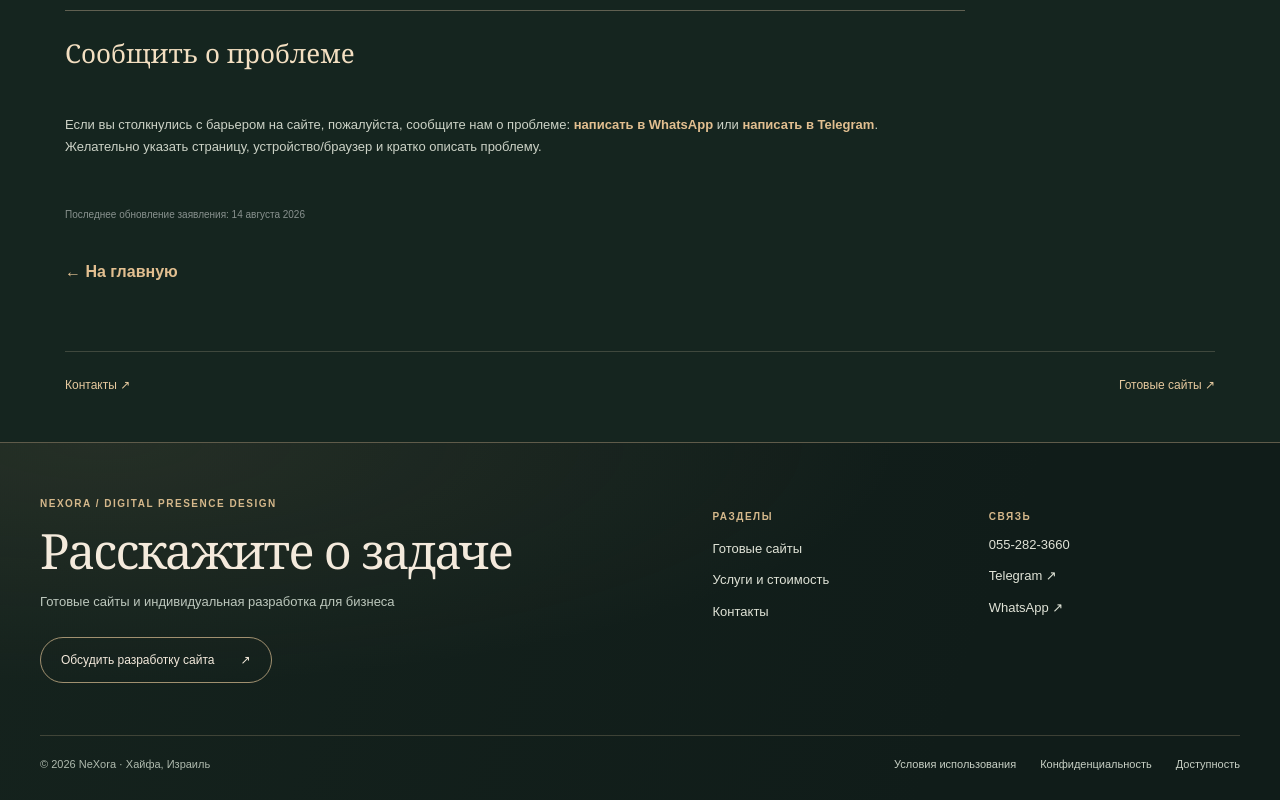
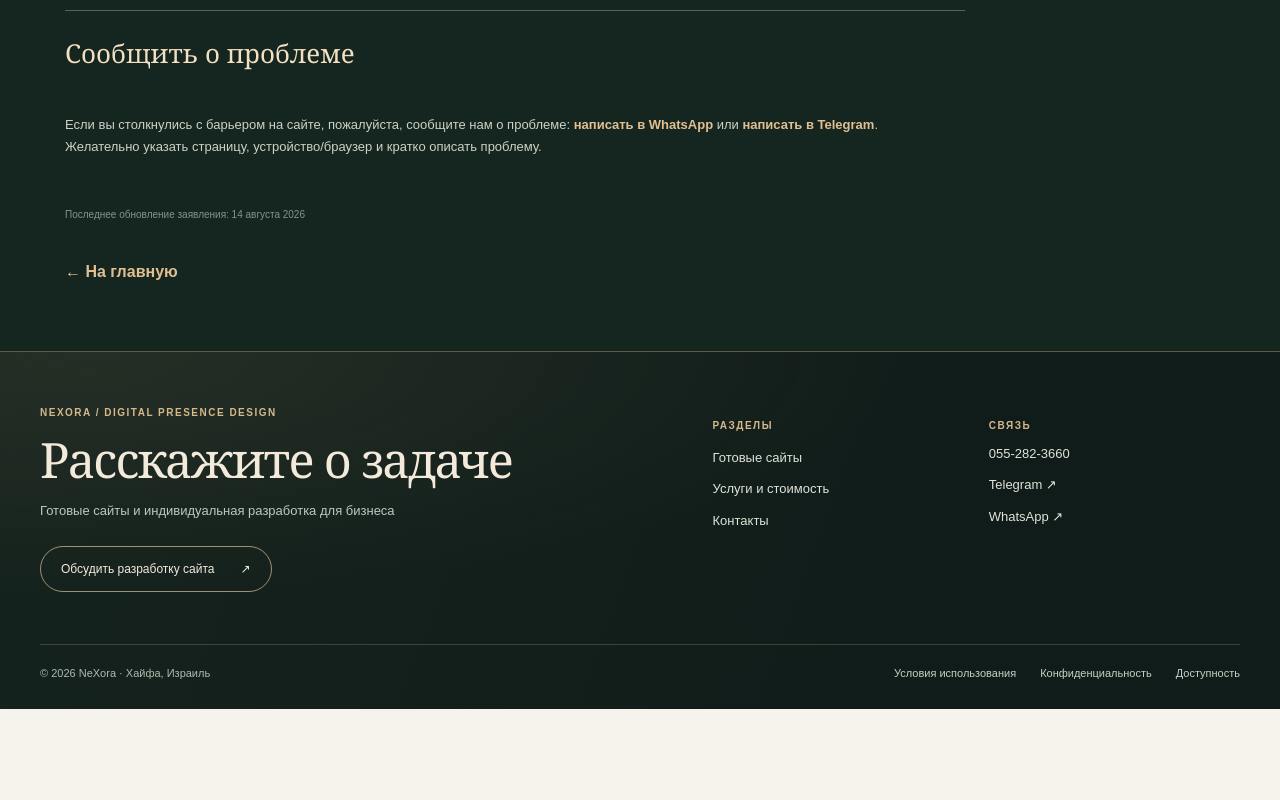
Before and after one commit to tsstish/nexora, a Next.js app: page /building-preview/docs/accessibility in a window 1280 px wide. Shown: the part 1374-2174 px from the top of the page. After the commit the page ends 2083 px from the top, so only its background shows below. Built offline with nearby package versions, Linux system fonts and the light colour scheme; no server answers.

Commit message:
refactor(loft): rely on one shared footer across preview routes

```diff
--- a/src/app/building-preview/docs/[slug]/page.tsx
+++ b/src/app/building-preview/docs/[slug]/page.tsx
@@ -39,10 +39,7 @@ export default async function DocumentPreview({ params }: Props) {
         </div>
       </div>
       <div className={styles.body}><Component /></div>
-      <footer className={styles.footer}>
-        <Link href="/building-preview/contacts">Контакты ↗</Link>
-        <Link href="/building-preview">Готовые сайты ↗</Link>
-      </footer>
+
     </div>
   );
 }
```
